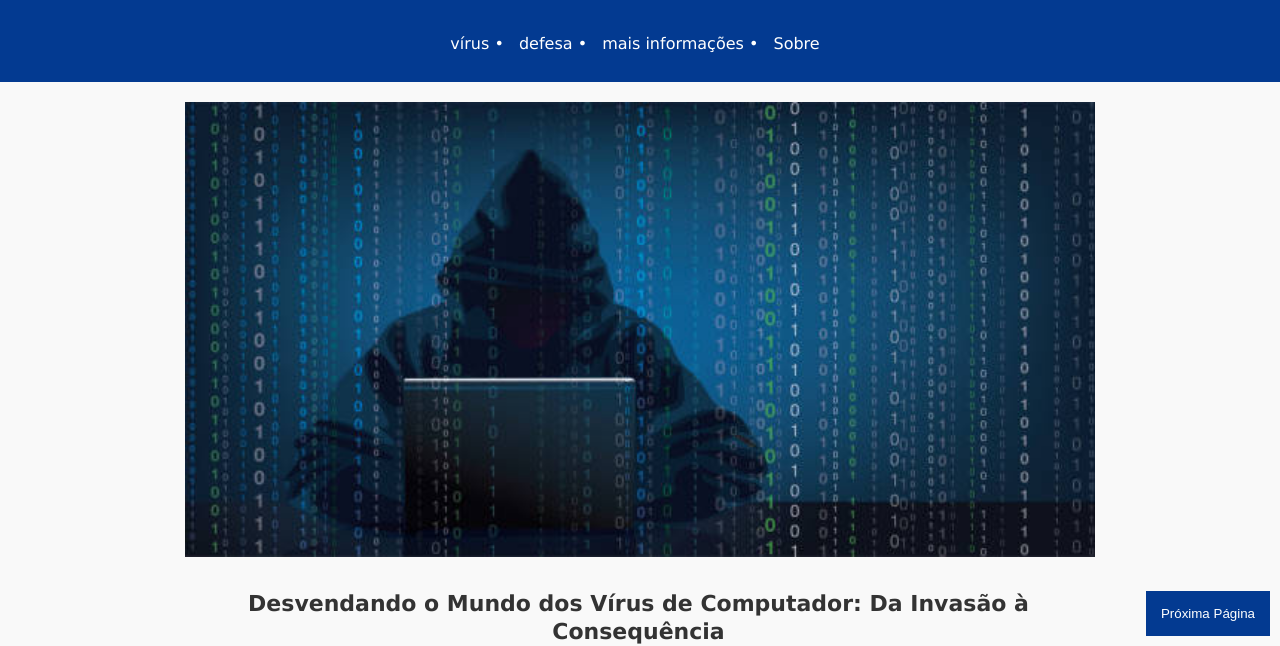
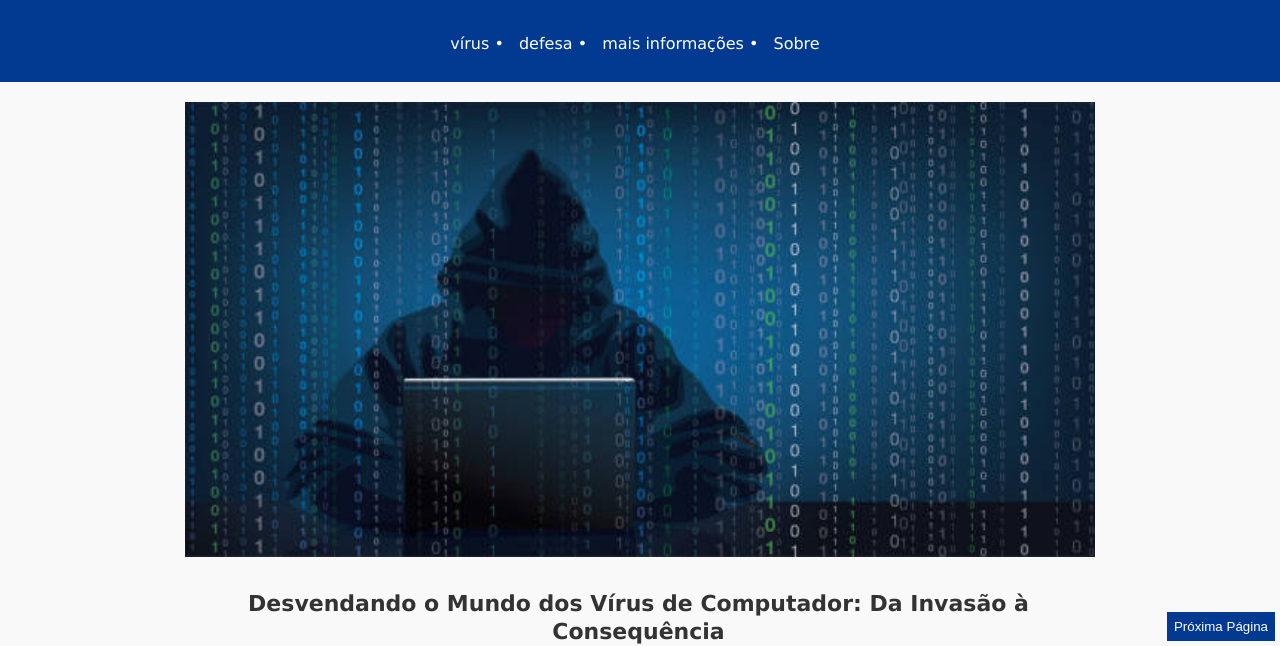
Before and after one commit to Sseveroama/Sseveroama-Virus-de-Computador-O-Que-Sao-e-Como-Nos-Afetam, a plain HTML site: page index.html in a window 1280 px wide. Shown: the part 154-800 px from the top of the page. Drawn offline with Linux system fonts and the light colour scheme.

Commit message:
styles.css

```diff
--- a/styles.css
+++ b/styles.css
@@ -145,9 +145,9 @@ button {
 .botao-canto-inferior {
   text-align: center;
   position: fixed; /* ou absolute, dependendo do seu caso */
-    bottom: 10px; /* distância do fundo */
-    right: 10px; /* distância da direita */
-    padding: 15px 15px;
+    bottom: 5px; /* distância do fundo */
+    right: 5px; /* distância da direita */
+    padding: 7px 7px;
     background-color: #033a91;
     color: white;
     border: none;
```
